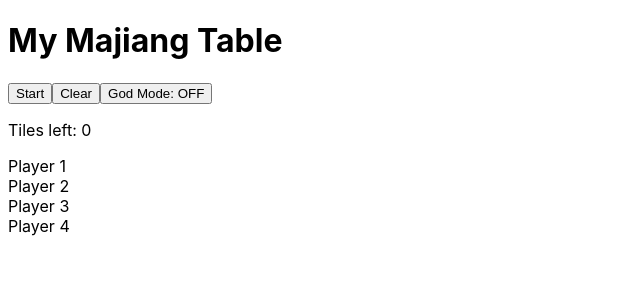
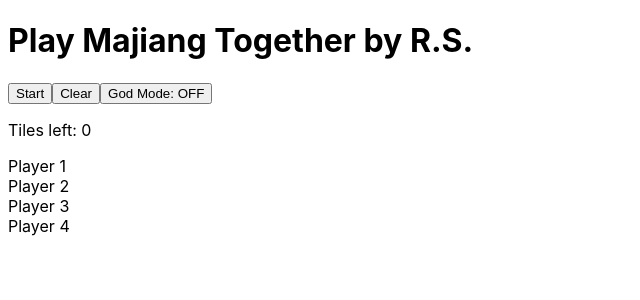
Before and after one commit to HarrisShen/majiang-app, a React (Create React App) app: page / in a window 1280 px wide. Shown: the top 300 px of the page, without its empty margins (0-640 px from the left). Built offline with nearby package versions, Linux system fonts and the light colour scheme; no server answers.

Commit message:
Add player/user ID support

```diff
--- a/src/Table.js
+++ b/src/Table.js
@@ -7,7 +7,6 @@ import { postData } from "./request";
 const socket = io();
 
 function Table() {
-  const [self, setSelf] = useState('Player 1');
   const [players, setPlayers] = useState(["Player 1", "Player 2", "Player 3", "Player 4"]);
   const [gameState, setGameState] = useState({
     tiles: [],
@@ -29,7 +28,12 @@ function Table() {
     });
 
     socket.on('update', (data) => {
-      console.log(data.gameID);
+      console.log('game:' + data.gameID);
+      if(data.playerID) {
+        const newPlayers = players.slice();
+        newPlayers[0] = 'User-' + data.playerID;
+        setPlayers(newPlayers);
+      }
       console.log(data.gameState);
       setGameState(data.gameState);
     });
@@ -126,7 +130,7 @@ function Table() {
   );
   return (
     <div>
-      <h1>My Majiang Table</h1>
+      <h1>Play Majiang Together by R.S.</h1>
       <button onClick={handleStart}>Start</button>
       <button onClick={clear}>Clear</button>
       <button onClick={toggleGodMode}>God Mode: {godMode? 'ON' : 'OFF'}</button>
```
